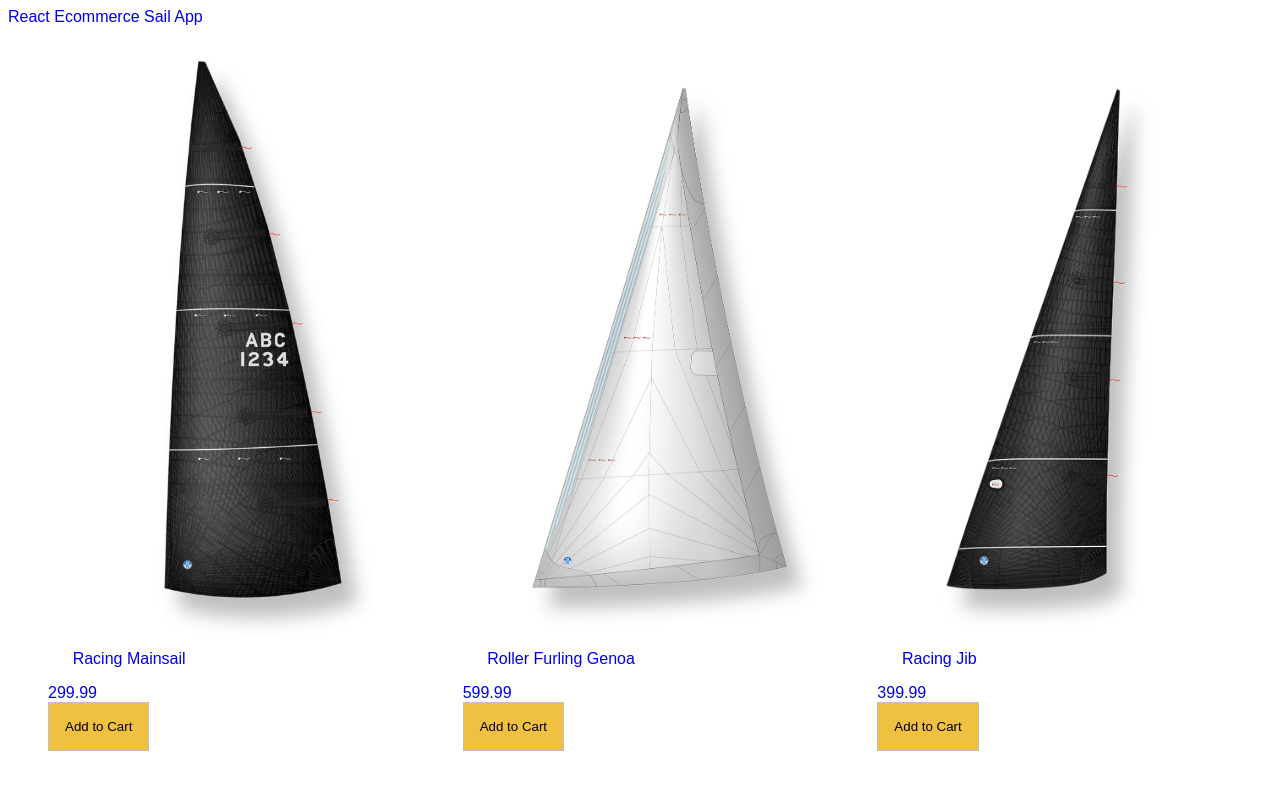
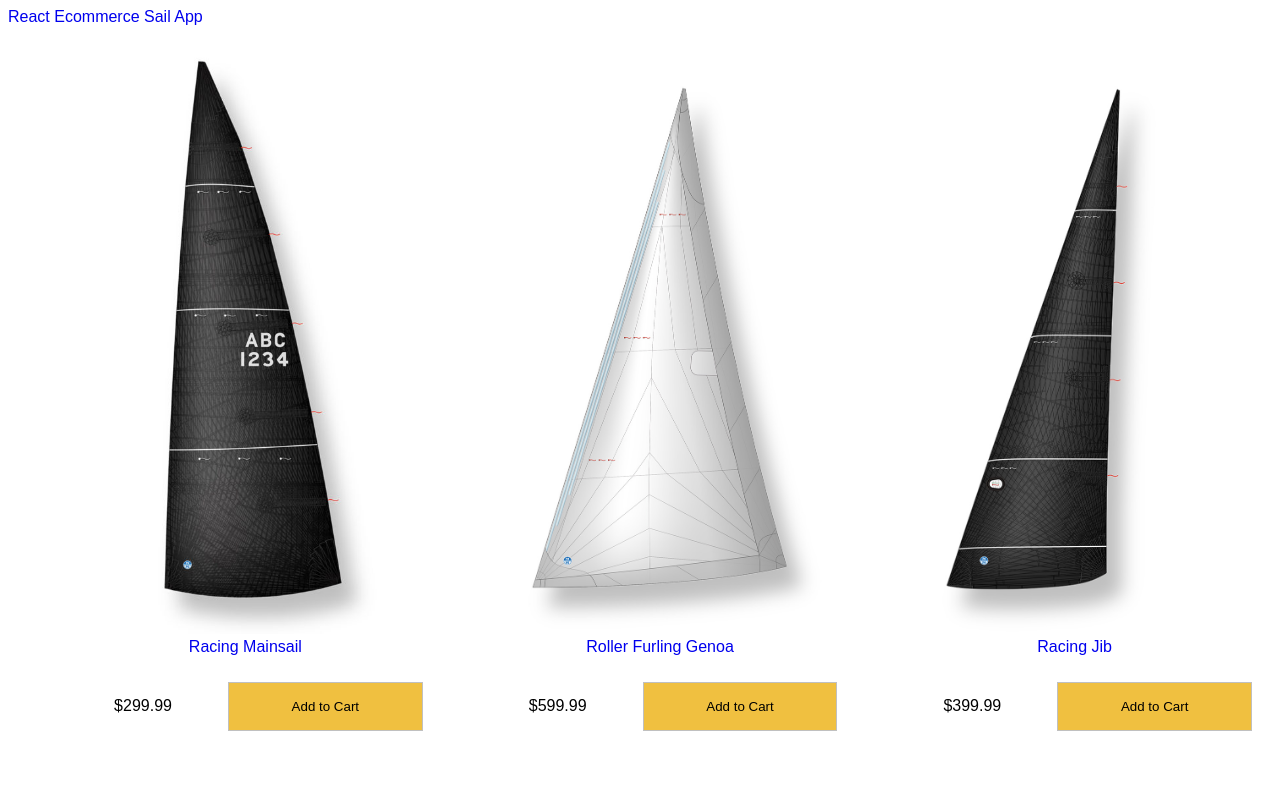
Before and after one commit to jcport1/ecommerce-sail, a React (Create React App) app: page / in a window 1280 px wide. Shown: the top 785 px of the page. Built offline with nearby package versions, Linux system fonts and the light colour scheme.

Commit message:
Updates grid system for products component

```diff
--- a/src/components/Products.js
+++ b/src/components/Products.js
@@ -8,16 +8,17 @@ export default class Products extends Component {
             <ul className="products">
             {this.props.products.map(product => (
                 <li key={product._id}>
-                    <a href={"#" + product._id}>
-                        <div className="item">
+                    <div className="item">
+                        <a href={"#" + product._id}>
                             <img src={product.image} alt={product.title}></img>
                             <p>{product.title}</p>
+                        </a>
                         </div>
                         <div className="product-price">
-                            <div>{product.price}</div>
+                            <p>${product.price}</p>
                         <button className="button primary">Add to Cart</button>
                         </div>
-                    </a>
+
                 </li>
             ))}
             </ul>
--- a/src/index.css
+++ b/src/index.css
@@ -37,8 +37,23 @@ a:hover {
   display: grid;
   justify-content: center;
   align-items: center;
-  border: 5pmx solid rgba(0,0,0,0.3 );
-  border-radius: 3px;
+}
+
+.item p {
+  text-align: center;
+  margin: 0 0 5px 0;
+}
+
+.product-price {
+  display: grid;
+  grid-gap: 10px;
+  padding: 20px;
+  grid-template-columns: 150px 1fr;
+  align-items: center;
+}
+
+.product-price p {
+  text-align: center;
 }
 
 .item img {
```
